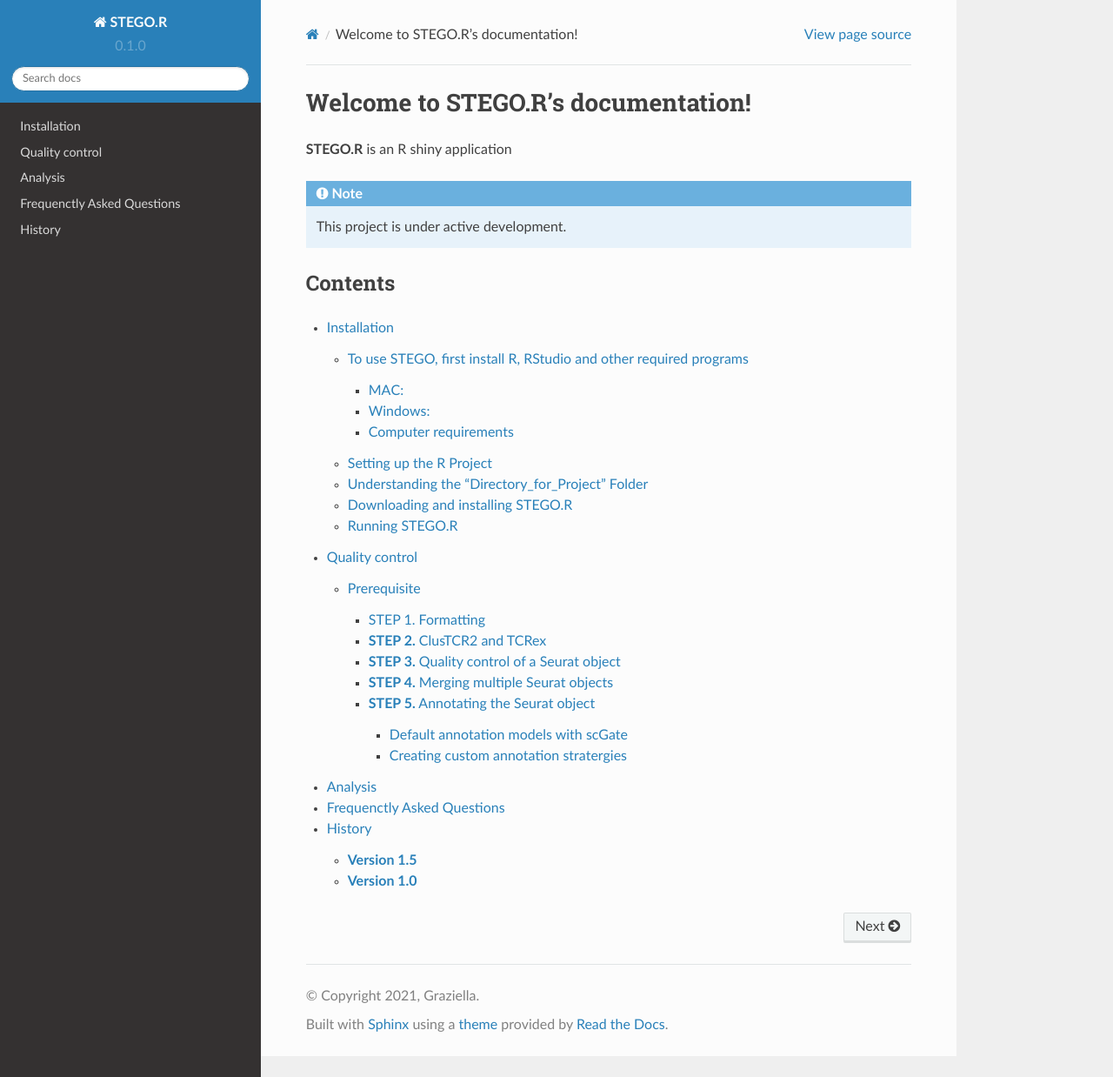
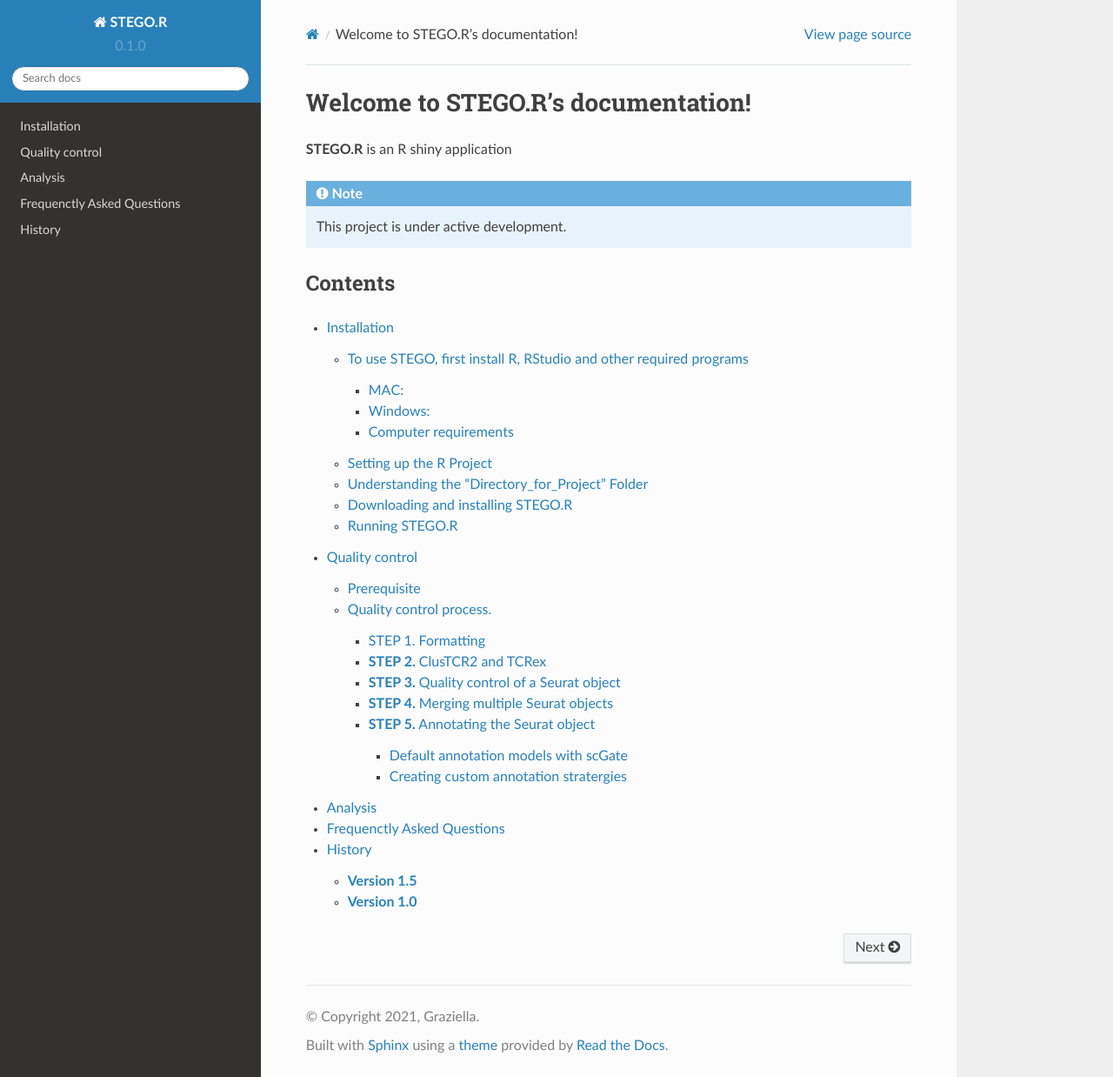
Before and after one commit to KerryAM-R/STEGOR, a Sphinx documentation site: the page built from docs/source/index.rst, in a window 1280 px wide and 1238 px high. Shown: the whole window at 87% size. Built offline with Sphinx 7.4.7 and the Read the Docs theme 2.0.0, drawn with Linux system fonts in a browser that asks for light colours.

Commit message:
Update 2.QualityControl.rst

```diff
--- a/docs/source/2.QualityControl.rst
+++ b/docs/source/2.QualityControl.rst
@@ -13,6 +13,9 @@
 Install STEGO.
 
 Copy all your raw files to the 0_Raw_files folder within your project.
+
+Quality control process.
+------------------------
 
 STEP 1. Formatting
 ~~~~~~~~~~~~~~~~~~
```
